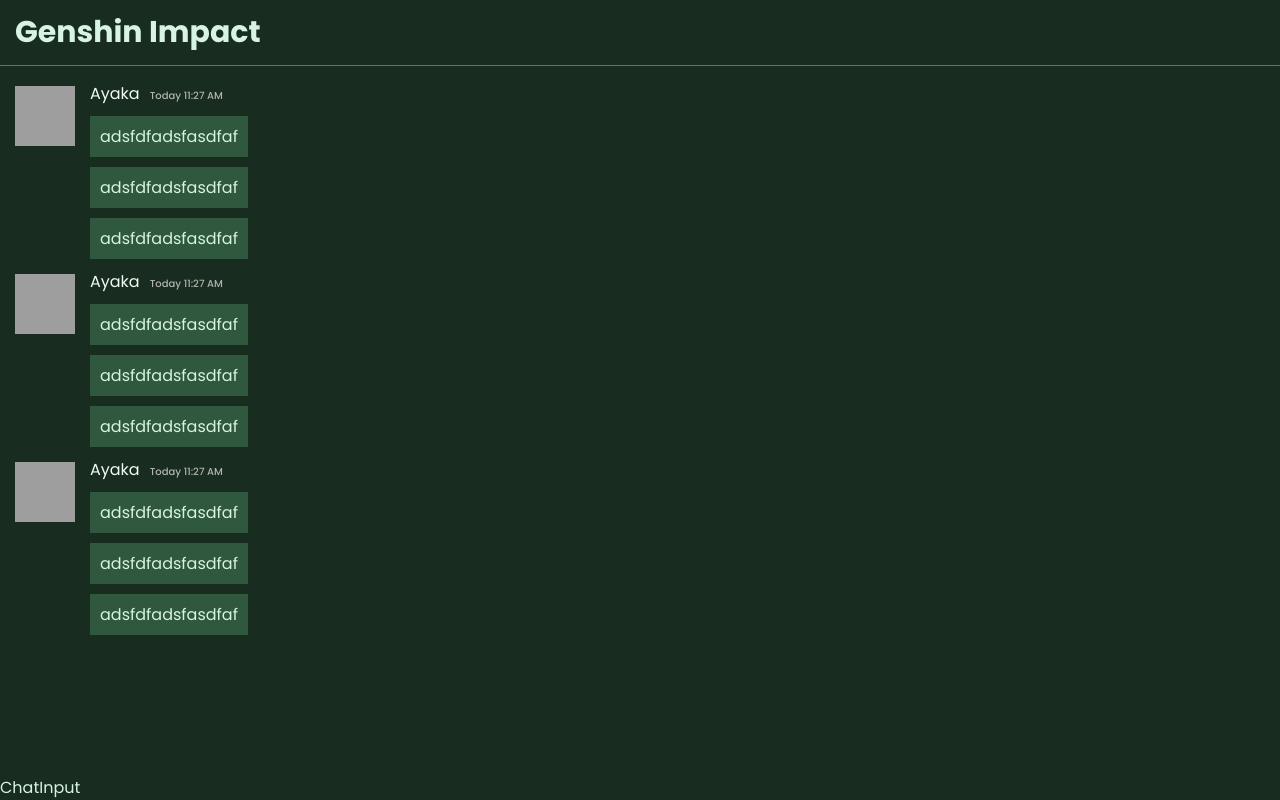
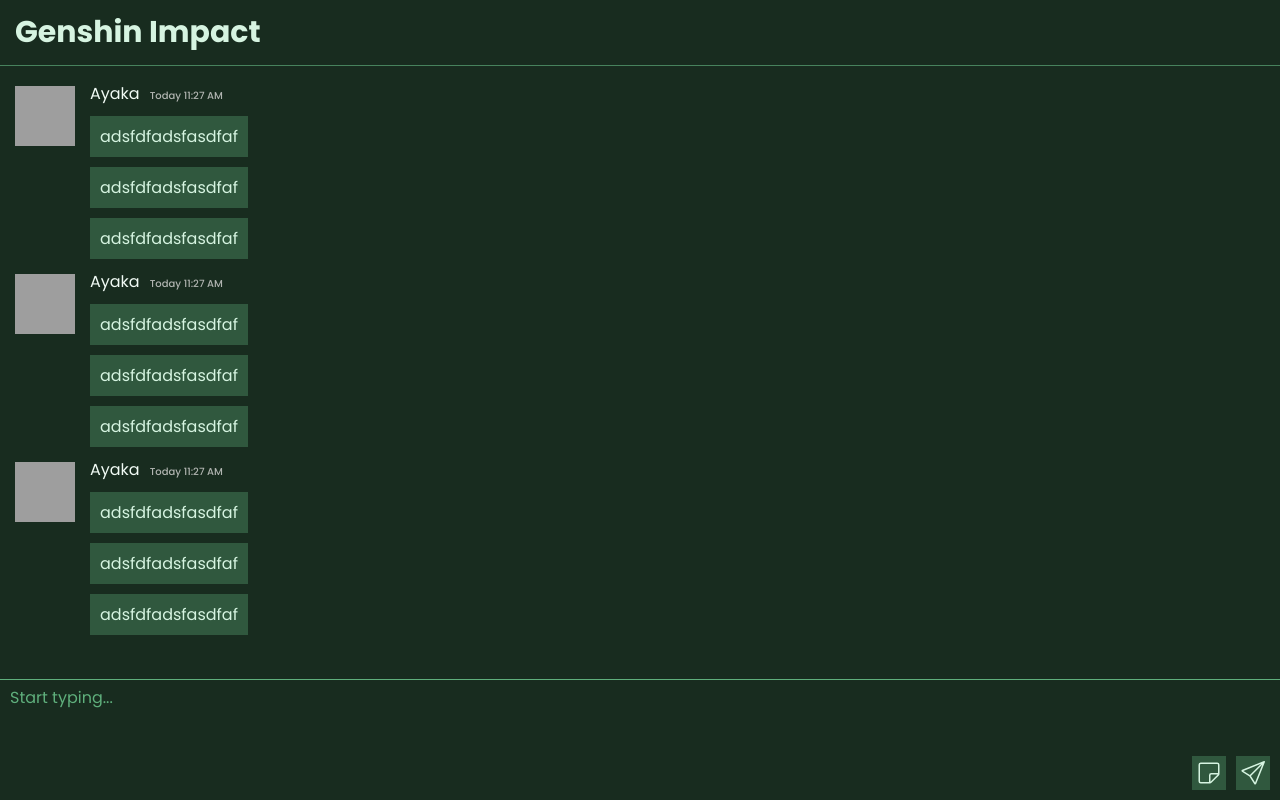
Before and after one commit to PKhing/CubicChat-frontend, a React (Vite) app: page / in a window 1280 px wide. Built offline with nearby package versions, Linux system fonts and the light colour scheme; grey boxes are pictures that could not be loaded.

Commit message:
feat: implement chat input

```diff
--- a/src/modules/chat/components/ChatInput/index.tsx
+++ b/src/modules/chat/components/ChatInput/index.tsx
@@ -1,11 +1,18 @@
-import Typography from 'common/components/Typography'
+import Button from 'common/components/Button'
 import React from 'react'
+import { BsSend, BsSticky } from 'react-icons/bs'
+
+import { ButtonContainer, ChatInputContainer, StyledTextArea } from './styled'
 
 const ChatInput = () => {
   return (
-    <div>
-      <Typography>ChatInput</Typography>
-    </div>
+    <ChatInputContainer>
+      <StyledTextArea placeholder='Start typing...'/>
+      <ButtonContainer>
+        <Button icon={BsSticky} css={{backgroundColor:'$primary800'}}/>
+        <Button icon={BsSend} css={{backgroundColor:'$primary800'}}/>
+      </ButtonContainer>
+    </ChatInputContainer>
   )
 }
 
--- /dev/null
+++ b/src/modules/chat/components/ChatInput/styled.ts
@@ -0,0 +1,43 @@
+import { styled } from "config/theme";
+
+export const ChatInputContainer = styled('div',{
+  borderTop: '1px solid $primary600',
+  display: 'flex',
+  height:'120px',
+  alignItems: 'flex-end',
+})
+
+export const ButtonContainer = styled('div',{
+  display: 'flex',
+  justifyContent:'flex-end',
+  gap: '10px',
+  padding:'10px'
+})
+
+export const StyledTextArea = styled('textarea', {
+  alignSelf: 'stretch',
+  fontFamily: '$loopless',
+  fontSize: '$16',
+  color: '$primary200',
+  border: 'none',
+  padding: '5px 10px',
+  resize: 'none',
+  backgroundColor: '$primary900',
+  flexGrow:1,
+
+  '@md': {
+    fontSize: '$14',
+  },
+
+  '&:focus': {
+    outline: 'none',
+  },
+
+  '&::-webkit-input-placeholder': {
+    color: '$primary600',
+  },
+
+  '&:-ms-input-placeholder': {
+    color: '$primary600',
+  },
+})
```
